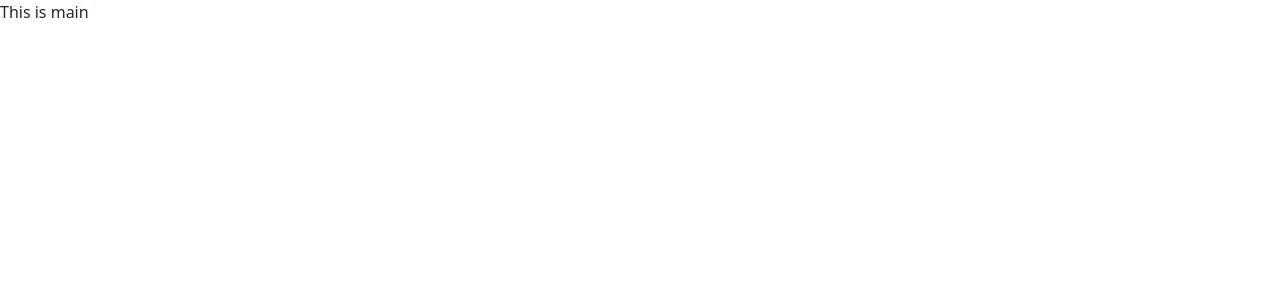
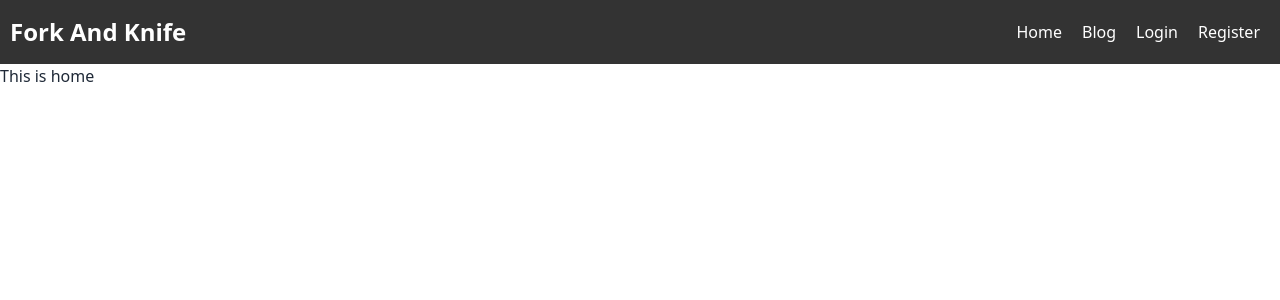
Before and after one commit to smhasanjamil/chef-recipe-hunter-client-side, a React (Vite) app: page / in a window 1280 px wide. Shown: the top 300 px of the page. Built offline with nearby package versions, Linux system fonts and the light colour scheme.

Commit message:
Navbar added for all over the website

```diff
--- /dev/null
+++ b/src/components/Blog/Blog.jsx
@@ -0,0 +1,11 @@
+import React from 'react';
+
+const Blog = () => {
+    return (
+        <div className='mx-auto container'>
+            <h1>Hello! This is blog</h1>
+        </div>
+    );
+};
+
+export default Blog;
--- /dev/null
+++ b/src/components/Header/Header.css
@@ -0,0 +1,79 @@
+.nav-container {
+    background-color: #333;
+}
+
+.navbar {
+    display: flex;
+    justify-content: space-between;
+    align-items: center;
+    background-color: #333;
+    color: #fff;
+    padding: 10px;
+}
+
+.navbar-logo a {
+    color: #fff;
+    font-size: 24px;
+    font-weight: bold;
+    text-decoration: none;
+}
+
+.navbar-links {
+    display: flex;
+    justify-content: space-between;
+    align-items: center;
+    list-style: none;
+    margin: 0;
+    padding: 0;
+}
+
+.navbar-item {
+    margin: 0 10px;
+}
+
+.navbar-link {
+    color: #fff;
+    text-decoration: none;
+    font-size: 18px;
+}
+
+.navbar-toggle {
+    display: none;
+}
+
+.navbar-icon {
+    display: block;
+    width: 25px;
+    height: 3px;
+    background-color: #fff;
+    margin: 5px;
+}
+
+@media screen and (max-width: 768px) {
+    .navbar-links {
+        display: none;
+        flex-direction: column;
+        align-items: start;
+        position: absolute;
+        top: 60px;
+        left: 0;
+        width: 100%;
+        background-color: #333;
+        padding: 10px;
+        transition: all 0.5s ease-in-out;
+        z-index: 999;
+    }
+
+    .navbar-links.active {
+        display: flex;
+    }
+
+    .navbar-item {
+        margin: 10px 0;
+    }
+
+    .navbar-toggle {
+        display: block;
+        cursor: pointer;
+    }
+}
--- /dev/null
+++ b/src/components/Header/Header.jsx
@@ -0,0 +1,39 @@
+import React, { useState } from 'react';
+import './Header.css'
+import { Link } from 'react-router-dom';
+
+const Header = () => {
+    const [isOpen, setIsOpen] = useState(false);
+    return (
+        <div className='nav-container'>
+
+            <nav className="navbar mx-auto md:container">
+                <div className="navbar-logo">
+                    <Link to="/">Fork And Knife</Link>
+                </div>
+                <ul className={isOpen ? "navbar-links active" : "navbar-links"}>
+                    <li className="navbar-item">
+                        <Link to="/">Home</Link>
+                    </li>
+                    <li className="navbar-item">
+                        <Link to="/blog">Blog</Link>
+                    </li>
+                    <li className="navbar-item">
+                        <Link to="/login">Login</Link>
+                    </li>
+                    <li className="navbar-item">
+                        <Link to="/register">Register</Link>
+                    </li>
+                </ul>
+                <div className="navbar-toggle" onClick={() => setIsOpen(!isOpen)}>
+                    <span className="navbar-icon"></span>
+                    <span className="navbar-icon"></span>
+                    <span className="navbar-icon"></span>
+                </div>
+            </nav>
+
+        </div>
+    );
+};
+
+export default Header;
--- /dev/null
+++ b/src/components/Home/Home.jsx
@@ -0,0 +1,11 @@
+import React from 'react';
+
+const Home = () => {
+    return (
+        <div className='mx-auto container'>
+            <h1>This is home</h1>
+        </div>
+    );
+};
+
+export default Home;
--- /dev/null
+++ b/src/components/Login/Login.jsx
@@ -0,0 +1,11 @@
+import React from 'react';
+
+const Login = () => {
+    return (
+        <div className='mx-auto container'>
+            <h1>This is login</h1>
+        </div>
+    );
+};
+
+export default Login;
--- a/src/components/Main/Main.jsx
+++ b/src/components/Main/Main.jsx
@@ -1,9 +1,12 @@
 import React from 'react';
+import Header from '../Header/Header';
+import { Outlet } from 'react-router-dom';
 
 const Main = () => {
     return (
         <div>
-            <h1>This is main</h1>
+            <Header />
+            <Outlet />
         </div>
     );
 };
--- /dev/null
+++ b/src/components/Register/Register.jsx
@@ -0,0 +1,11 @@
+import React from 'react';
+
+const Register = () => {
+    return (
+        <div className='mx-auto container'>
+            <h1>This is register</h1>
+        </div>
+    );
+};
+
+export default Register;
```
Also changed, not shown: src/main.jsx (+23 -0 lines).
